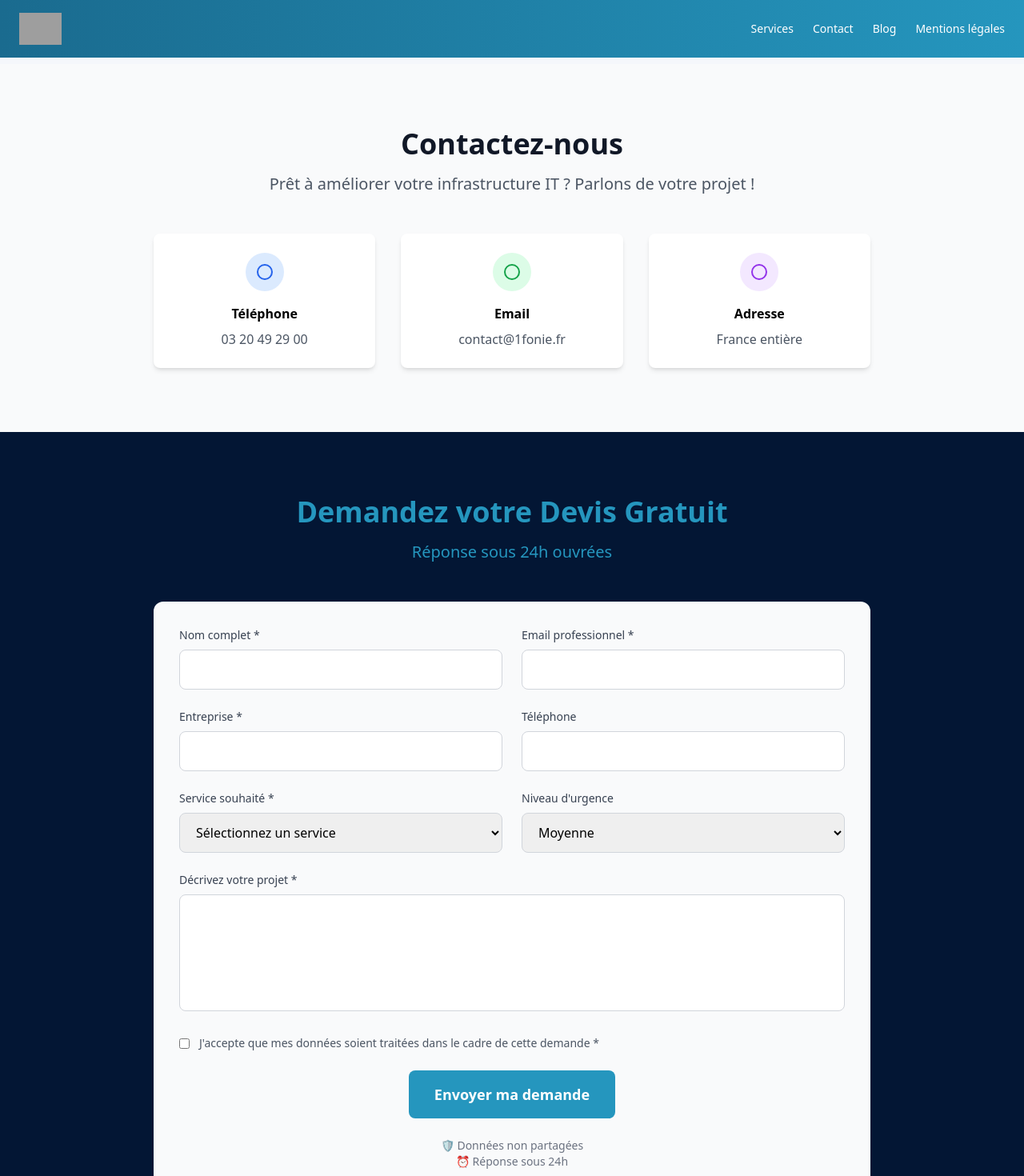
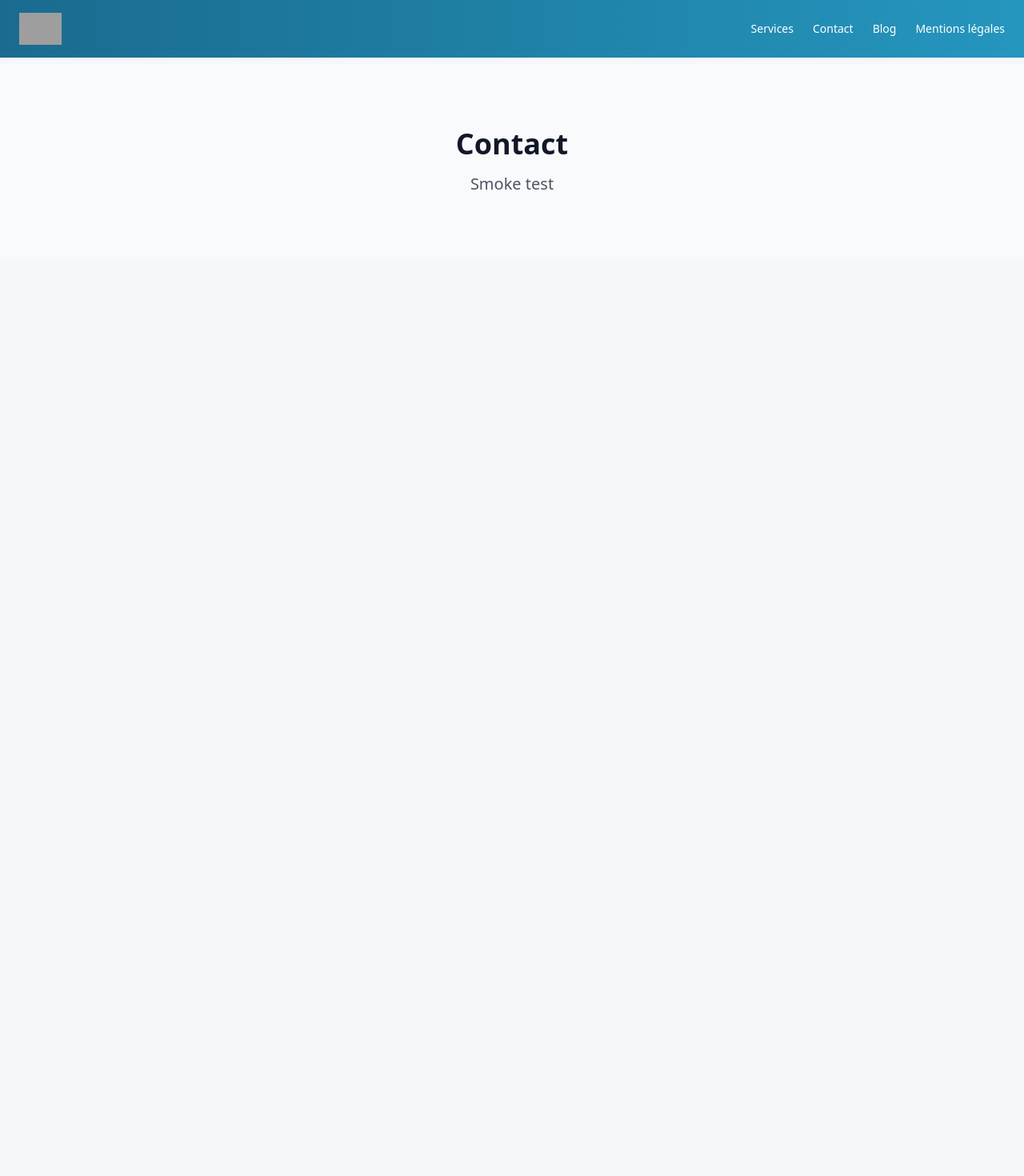
Before and after one commit to JohnKramer59/Site-web-1fonie, a React (Vite) app: page /contact in a window 1280 px wide. Shown: the top 1470 px of the page at 80% size. After the commit the page ends 800 px from the top, so only its background shows below. Built offline with nearby package versions, Linux system fonts and the light colour scheme; grey boxes are pictures that could not be loaded.

Commit message:
Update Contact.jsx

```diff
--- a/src/pages/Contact.jsx
+++ b/src/pages/Contact.jsx
@@ -1,271 +1,14 @@
-import React, { useState } from "react";
+import React from "react";
 
-const EMAILJS_SERVICE_ID = "service_nvtel";
-const EMAILJS_TEMPLATE_ID = "template_ervf3dm";
-const EMAILJS_PUBLIC_KEY = "Q3c8kN9N5pircpp1R";
-
-function Contact() {
-  const [formData, setFormData] = useState({
-    name: "",
-    email: "",
-    company: "",
-    phone: "",
-    service_type: "",
-    urgency: "medium",
-    message: "",
-  });
-  const [isSubmitting, setIsSubmitting] = useState(false);
-  const [submitStatus, setSubmitStatus] = useState(null);
-
-  const handleInputChange = (e) =>
-    setFormData({ ...formData, [e.target.name]: e.target.value });
-
-  const handleSubmit = async (e) => {
-    e.preventDefault();
-    setIsSubmitting(true);
-    setSubmitStatus(null);
-
-    const service_id = EMAILJS_SERVICE_ID.trim();
-    const template_id = EMAILJS_TEMPLATE_ID.trim();
-    const user_id = EMAILJS_PUBLIC_KEY.trim();
-
-    try {
-      const res = await fetch("https://api.emailjs.com/api/v1.0/email/send", {
-        method: "POST",
-        headers: { "Content-Type": "application/json" },
-        body: JSON.stringify({
-          service_id,
-          template_id,
-          user_id,
-          template_params: { ...formData },
-        }),
-      });
-
-      if (res.ok) {
-        setSubmitStatus({
-          type: "success",
-          message: "Votre demande a été envoyée avec succès ✅",
-        });
-        setFormData({
-          name: "",
-          email: "",
-          company: "",
-          phone: "",
-          service_type: "",
-          urgency: "medium",
-          message: "",
-        });
-      } else if (res.status === 404) {
-        setSubmitStatus({
-          type: "error",
-          message:
-            "IDs EmailJS introuvables. Vérifie service_id, template_id et user_id EXACTS.",
-        });
-      } else {
-        setSubmitStatus({
-          type: "error",
-          message: "Erreur lors de l’envoi. Réessayez.",
-        });
-      }
-    } catch {
-      setSubmitStatus({
-        type: "error",
-        message: "Erreur réseau. Réessayez plus tard.",
-      });
-    } finally {
-      setIsSubmitting(false);
-    }
-  };
-
+export default function Contact() {
   return (
     <main>
-      {/* Contact Info */}
-      <section id="contact" className="py-20 bg-gray-50">
+      <section className="py-20 bg-gray-50">
         <div className="container mx-auto px-6 text-center">
-          <h2 className="text-4xl font-bold text-gray-900 mb-4">Contactez-nous</h2>
-          <p className="text-xl text-gray-600 mb-12">
-            Prêt à améliorer votre infrastructure IT ? Parlons de votre projet !
-          </p>
-
-          <div className="grid md:grid-cols-3 gap-8 max-w-4xl mx-auto">
-            <InfoCard title="Téléphone" text="03 20 49 29 00" color="blue" />
-            <InfoCard title="Email" text="contact@1fonie.fr" color="green" />
-            <InfoCard title="Adresse" text="France entière" color="purple" />
-          </div>
-        </div>
-      </section>
-
-      {/* FORMULAIRE GLOBAL – couleurs d’origine */}
-      <section className="py-20 bg-customblue2">
-        <div className="container mx-auto px-6">
-          <div className="max-w-4xl mx-auto">
-            <div className="text-center mb-12">
-              <h2 className="text-4xl font-bold text-customblue mb-4">
-                Demandez votre Devis Gratuit
-              </h2>
-              <p className="text-xl text-customblue">Réponse sous 24h ouvrées</p>
-            </div>
-
-            <div className="bg-gray-50 rounded-xl p-8">
-              {submitStatus && (
-                <div
-                  className={`p-4 rounded-lg mb-6 ${
-                    submitStatus.type === "success"
-                      ? "bg-green-100 text-green-800"
-                      : "bg-red-100 text-red-800"
-                  }`}
-                >
-                  {submitStatus.message}
-                </div>
-              )}
-
-              <form onSubmit={handleSubmit} className="space-y-6">
-                <div className="grid md:grid-cols-2 gap-6">
-                  <Input
-                    label="Nom complet *"
-                    name="name"
-                    value={formData.name}
-                    onChange={handleInputChange}
-                    required
-                  />
-                  <Input
-                    label="Email professionnel *"
-                    type="email"
-                    name="email"
-                    value={formData.email}
-                    onChange={handleInputChange}
-                    required
-                  />
-                </div>
-
-                <div className="grid md:grid-cols-2 gap-6">
-                  <Input
-                    label="Entreprise *"
-                    name="company"
-                    value={formData.company}
-                    onChange={handleInputChange}
-                    required
-                  />
-                  <Input
-                    label="Téléphone"
-                    type="tel"
-                    name="phone"
-                    value={formData.phone}
-                    onChange={handleInputChange}
-                  />
-                </div>
-
-                <div className="grid md:grid-cols-2 gap-6">
-                  <Select
-                    label="Service souhaité *"
-                    name="service_type"
-                    value={formData.service_type}
-                    onChange={handleInputChange}
-                    required
-                    options={[
-                      ["", "Sélectionnez un service"],
-                      ["telephone_systems", "Standards Téléphoniques"],
-                      ["network_maintenance", "Maintenance Informatique"],
-                      ["mobile_telephony", "Téléphonie Mobile"],
-                      ["network_connectivity", "Réseau & Internet"],
-                    ]}
-                  />
-                  <Select
-                    label="Niveau d'urgence"
-                    name="urgency"
-                    value={formData.urgency}
-                    onChange={handleInputChange}
-                    options={[
-                      ["low", "Faible"],
-                      ["medium", "Moyenne"],
-                      ["high", "Élevée"],
-                    ]}
-                  />
-                </div>
-
-                <Textarea
-                  label="Décrivez votre projet *"
-                  name="message"
-                  value={formData.message}
-                  onChange={handleInputChange}
-                  required
-                />
-
-                <div className="flex items-center space-x-3 mt-4">
-                  <input type="checkbox" id="privacy" required />
-                  <label htmlFor="privacy" className="text-sm text-gray-600">
-                    J'accepte que mes données soient traitées dans le cadre de cette demande *
-                  </label>
-                </div>
-
-                <div className="flex justify-center mt-6">
-                  <button
-                    type="submit"
-                    disabled={isSubmitting}
-                    className={`px-8 py-4 bg-customblue text-white rounded-lg font-semibold text-lg ${
-                      isSubmitting ? "opacity-50 cursor-not-allowed" : ""
-                    }`}
-                  >
-                    {isSubmitting ? "Envoi..." : "Envoyer ma demande"}
-                  </button>
-                </div>
-
-                <div className="text-center text-sm text-gray-500">
-                  <p>🛡️ Données non partagées</p>
-                  <p>⏰ Réponse sous 24h</p>
-                </div>
-              </form>
-            </div>
-          </div>
+          <h2 className="text-4xl font-bold text-gray-900 mb-4">Contact</h2>
+          <p className="text-xl text-gray-600">Smoke test</p>
         </div>
       </section>
     </main>
   );
 }
-
-function Input({ label, ...props }) {
-  return (
-    <div>
-      <label className="block text-sm font-medium text-gray-700 mb-2">{label}</label>
-      <input {...props} className="w-full px-4 py-3 border border-gray-300 rounded-lg" />
-    </div>
-  );
-}
-
-function Textarea({ label, ...props }) {
-  return (
-    <div>
-      <label className="block text-sm font-medium text-gray-700 mb-2">{label}</label>
-      <textarea {...props} rows={5} className="w-full px-4 py-3 border border-gray-300 rounded-lg resize-none" />
-    </div>
-  );
-}
-
-function Select({ label, options = [], ...props }) {
-  return (
-    <div>
-      <label className="block text-sm font-medium text-gray-700 mb-2">{label}</label>
-      <select {...props} className="w-full px-4 py-3 border border-gray-300 rounded-lg">
-        {options.map(([value, text]) => (
-          <option key={value} value={value}>{text}</option>
-        ))}
-      </select>
-    </div>
-  );
-}
-
-function InfoCard({ title, text, color }) {
-  return (
-    <div className="bg-white p-6 rounded-lg shadow-md">
-      <div className={`p-3 rounded-full w-12 h-12 mx-auto mb-4 flex items-center justify-center bg-${color}-100`}>
-        <svg className={`w-6 h-6 text-${color}-600`} fill="none" stroke="currentColor" viewBox="0 0 24 24">
-          <circle cx="12" cy="12" r="9" strokeWidth="2" />
-        </svg>
-      </div>
-      <h3 className="font-bold mb-2">{title}</h3>
-      <p className="text-gray-600">{text}</p>
-    </div>
-  );
-}
-
-export default Contact;
```
